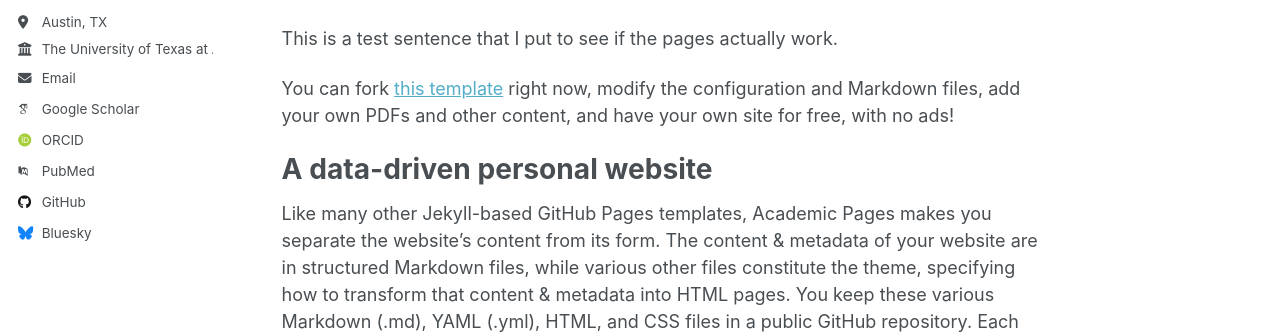
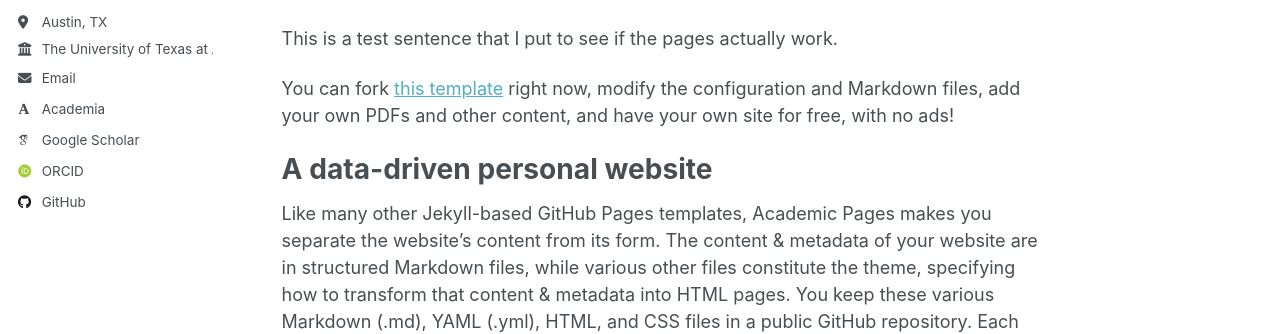
Before and after one commit to jdz357/jdz357.github.io, a Jekyll site: the page built from _pages/about.md, in a window 1280 px wide. Shown: the part 384-718 px from the top of the page. Built offline with Jekyll 4.4.1, drawn with Linux system fonts in a browser that asks for light colours; some web fonts are replaced; a script that is not in the unit is left out; some of the changed lines change nothing that is shown.

Commit message:
Update author academic links and social media usernames in config

```diff
--- a/_config.yml
+++ b/_config.yml
@@ -33,14 +33,14 @@
   email            : "jdz@utexas.edu"
 
   # Academic websites
-  academia         : # URL
+  academia         : "https://www.oden.utexas.edu/people/directory/Jonathan-Zhang/"
   arxiv            : # URL - Update with the correct link to your profile
-  googlescholar    : "https://scholar.google.com/citations?user=PS_CX0AAAAAJ"
+  googlescholar    : "https://scholar.google.com/citations?user=A4wv_VMAAAAJ&hl=en"
   inspire-hep      : # URL
   impactstory      : # URL
-  orcid            : "https://orcid.org/yourorcidurl"
+  orcid            : "https://orcid.org/0009-0005-5520-5411"
   semantic         : # URL
-  pubmed           : "https://www.ncbi.nlm.nih.gov/pubmed/?term=john+snow"
+  pubmed           : # URL
   researchgate     : # URL
   scopus           : # URL
 
@@ -48,13 +48,13 @@
   bitbucket        : # Username - Update with your username on the site
   codepen          : # Username
   dribbble         : # Username
-  github           : "academicpages"
+  github           : "jdz357"
   kaggle           : # Username
   stackoverflow    : # User number or user number and name (i.e., use "1" or "1/jeff-atwood")
 
   # Social media
   artstation       : # Username
-  bluesky          : "bsky.app" # Replace this with you Bluesky username
+  bluesky          : # Username
   facebook         : # Username
   flickr           : # Username
   foursquare       : # Username
```
